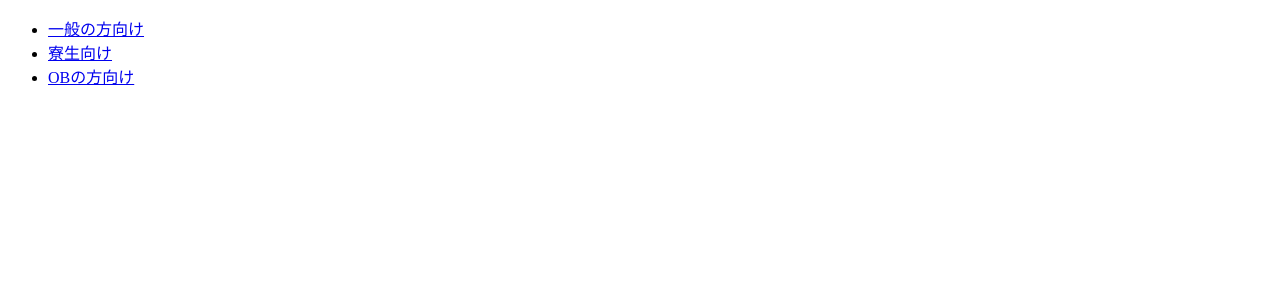
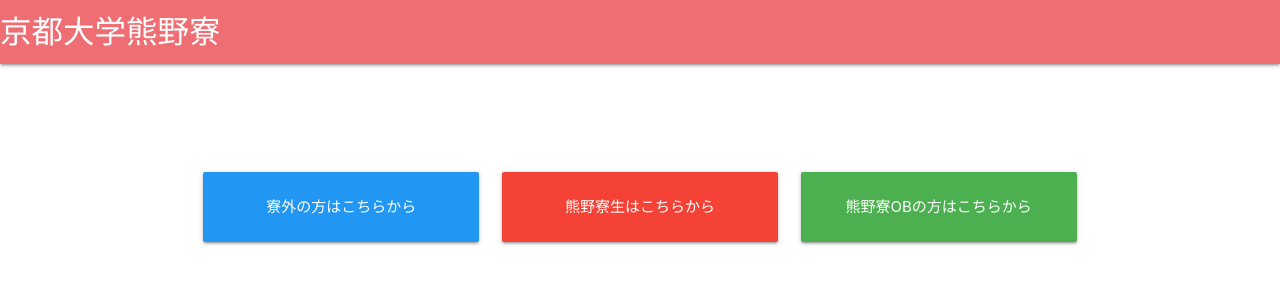
Before and after one commit to genya0407/kumano-top, a plain HTML site: page index.html in a window 1280 px wide. Drawn offline with nearby package versions, Linux system fonts and the light colour scheme.

Commit message:
index of kumano-ryo.com

```diff
--- a/index.html
+++ b/index.html
@@ -1,10 +1,38 @@
 <!DOCTYPE html>
 <html>
+    <head>
+        <!-- jQuery -->
+        <script src="https://code.jquery.com/jquery-3.1.1.min.js" integrity="sha256-hVVnYaiADRTO2PzUGmuLJr8BLUSjGIZsDYGmIJLv2b8=" crossorigin="anonymous"></script>
+        <!-- Materialize http://materializecss.com/ -->
+        <link rel="stylesheet" href="https://cdnjs.cloudflare.com/ajax/libs/materialize/0.97.8/css/materialize.min.css">
+        <script src="https://cdnjs.cloudflare.com/ajax/libs/materialize/0.97.8/js/materialize.min.js"></script>
+    </head>
     <body>
-        <ul>
-            <li><a href="http://kumano-ryo.jimdo.com/">一般の方向け</a></li>
-            <li><a href="./internal">寮生向け</a></li>
-            <li><a href="./dokama">OBの方向け</a></li>
-        </ul>
+        <nav style="margin-bottom: 100px">
+            <div class="nav-wrapper">
+                <a href="./" class="brand-logo">京都大学熊野寮</a>
+            </div>
+        </nav>
+
+        <div class="container center-align">
+            <div class="row">
+                <div class="col s12 m4">
+                    <div class="card-panel blue">
+                        <span><a href="http://kumano-ryo.jimdo.com/" class="white-text">寮外の方はこちらから</a></span>
+                    </div>
+                </div>
+                <div class="col s12 m4">
+                    <div class="card-panel red">
+                        <span><a href="./internal" class="white-text">熊野寮生はこちらから</a></span>
+                    </div>
+                </div>
+                <div class="col s12 m4">
+                    <div class="card-panel green">
+                        <span><a href="./dokama" class="white-text">熊野寮OBの方はこちらから</a></span>
+                    </div>
+                </div>
+            </div>
+        </div>
+
     </body>
 </html>
```
